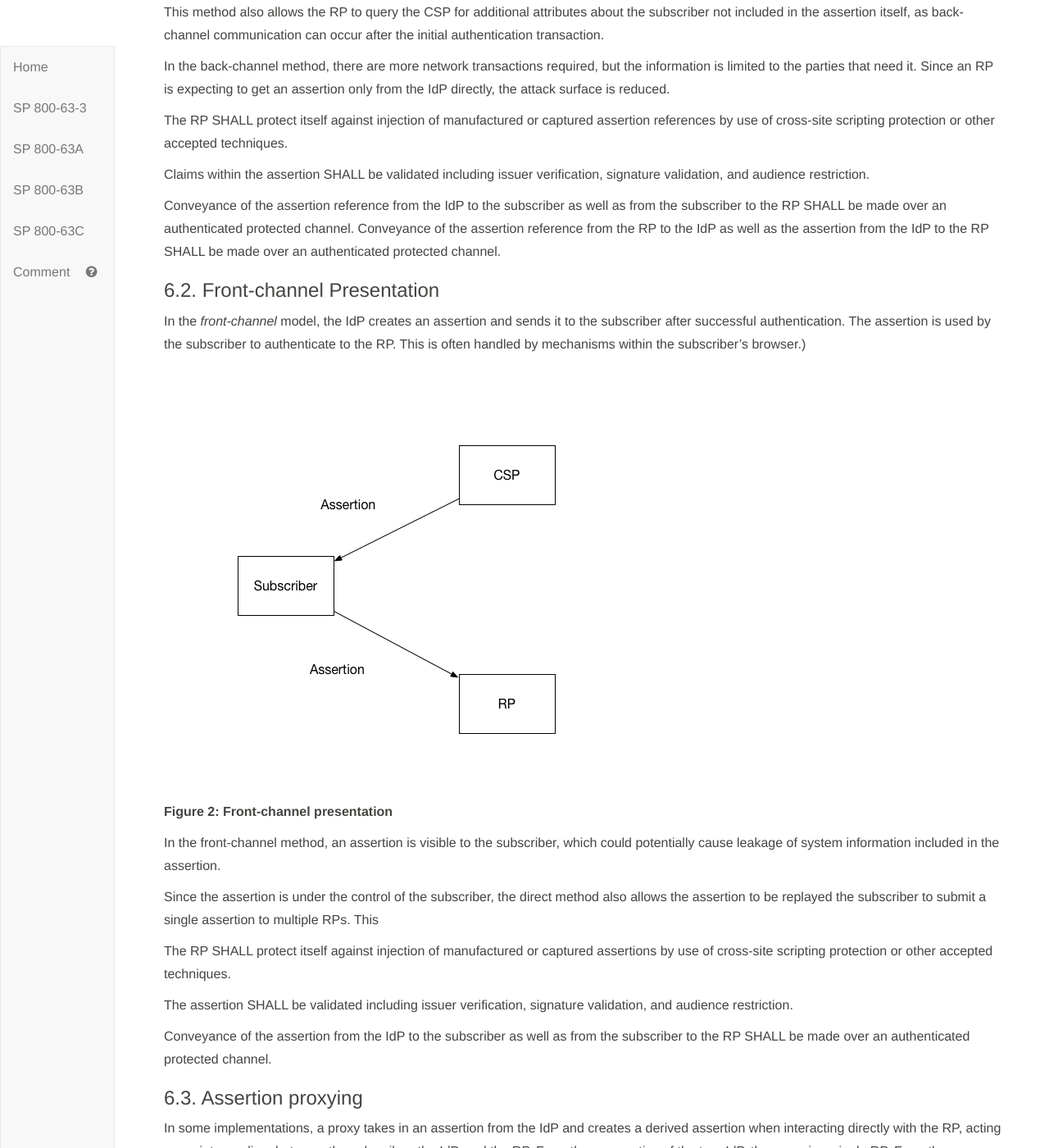
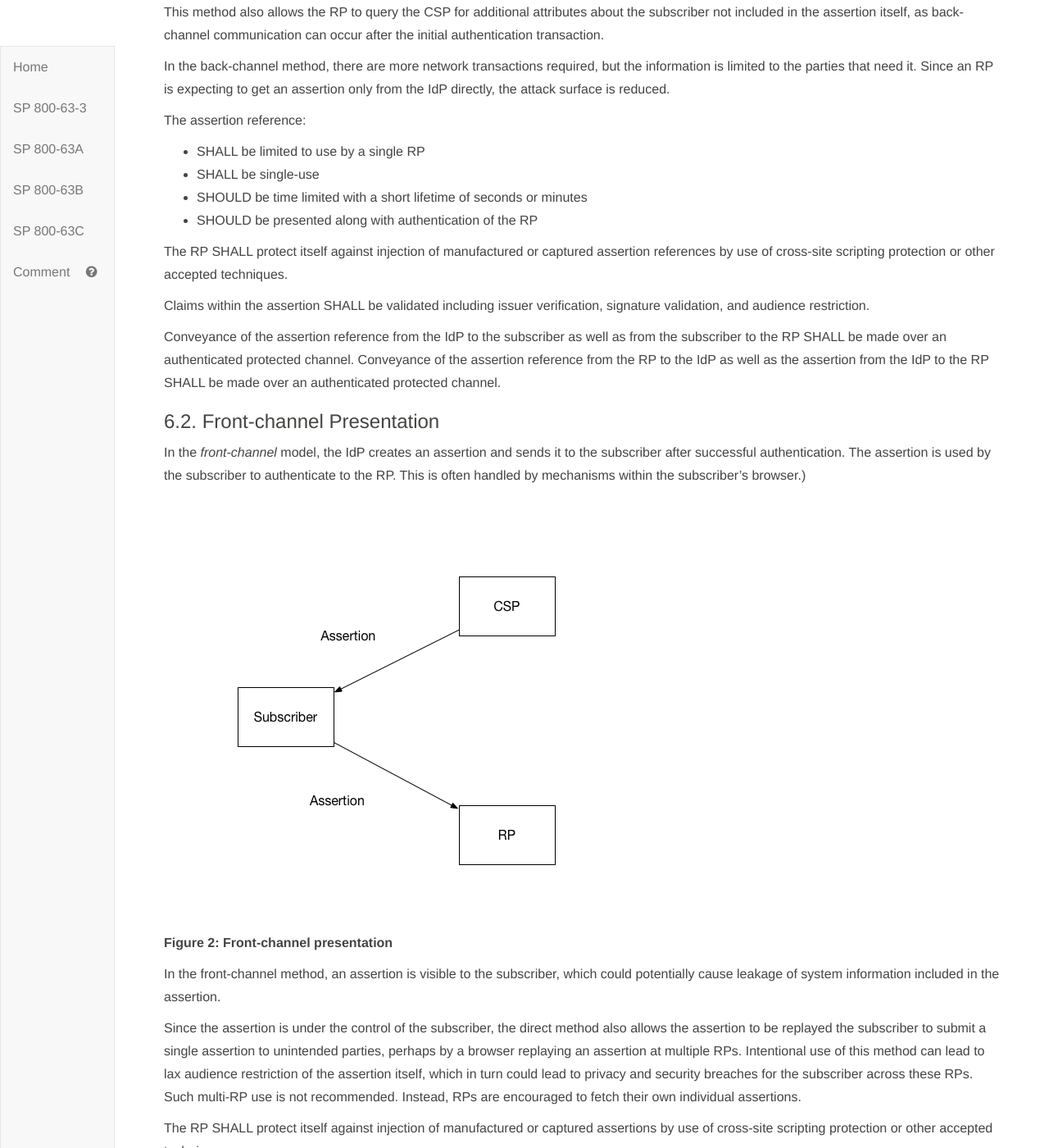
Before and after one commit to usnistgov/800-63-3, a Jekyll site: the page built from sp800-63c.md, in a window 1280 px wide and 1400 px high, scrolled down 14086 px. Shown: the whole window at 82% size. Built offline with Jekyll 4.4.1, drawn with Linux system fonts in a browser that asks for light colours.

Commit message:
Clarified presentation and assertion reference requirements, closes #298

```diff
--- a/sp800-63c/sec6_presentation.md
+++ b/sp800-63c/sec6_presentation.md
@@ -22,6 +22,13 @@ This method also allows the RP to query the CSP for additional attributes about
 
 In the back-channel method, there are more network transactions required, but the information is limited to the parties that need it. Since an RP is expecting to get an assertion only from the IdP directly, the attack surface is reduced.
 
+The assertion reference:
+
+ - SHALL be limited to use by a single RP
+ - SHALL be single-use
+ - SHOULD be time limited with a short lifetime of seconds or minutes
+ - SHOULD be presented along with authentication of the RP
+
 The RP SHALL protect itself against injection of manufactured or captured assertion references by use of cross-site scripting protection or other accepted techniques.
 
 Claims within the assertion SHALL be validated including issuer verification, signature validation, and audience restriction.
@@ -38,7 +45,7 @@ In the *front-channel* model, the IdP creates an assertion and sends it to the s
 
 In the front-channel method, an assertion is visible to the subscriber, which could potentially cause leakage of system information included in the assertion.
 
-Since the assertion is under the control of the subscriber, the direct method also allows the assertion to be replayed the subscriber to submit a single assertion to multiple RPs. This
+Since the assertion is under the control of the subscriber, the direct method also allows the assertion to be replayed the subscriber to submit a single assertion to unintended parties, perhaps by a browser replaying an assertion at multiple RPs. Intentional use of this method can lead to lax audience restriction of the assertion itself, which in turn could lead to privacy and security breaches for the subscriber across these RPs. Such multi-RP use is not recommended. Instead, RPs are encouraged to fetch their own individual assertions.
 
 The RP SHALL protect itself against injection of manufactured or captured assertions by use of cross-site scripting protection or other accepted techniques.
 
```
